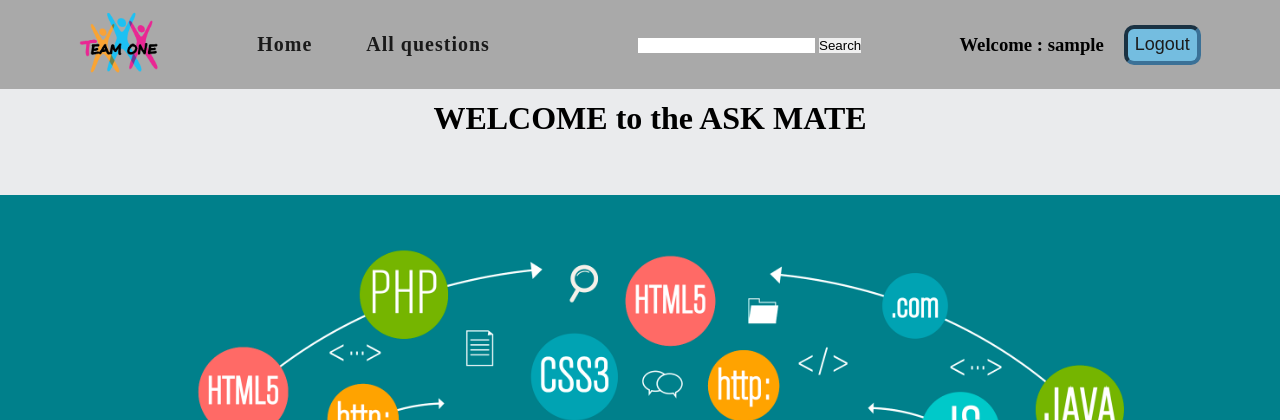
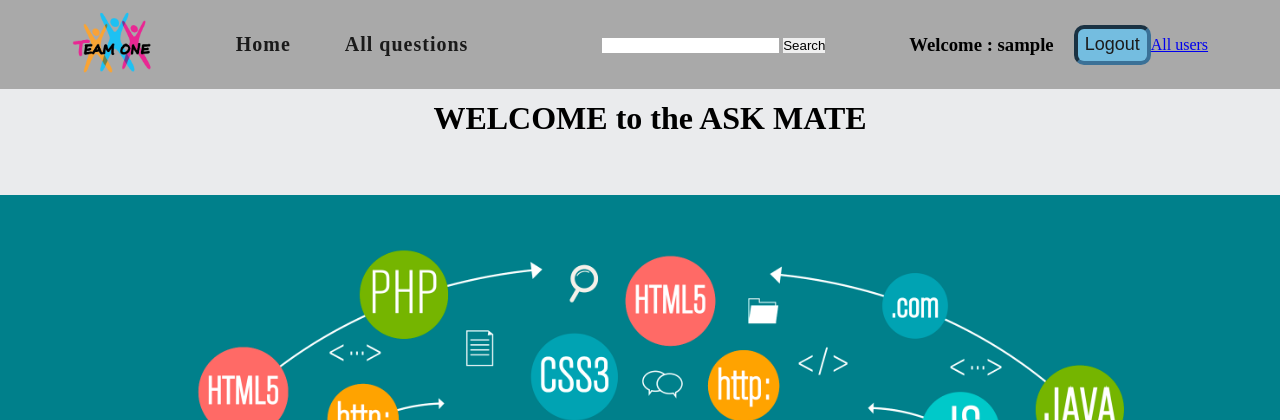
Before and after one commit to stelmaszczykadrian/Ask-Mate, a Flask app: template templates/user_profile.html in a window 1280 px wide. Shown: the top 420 px of the page. Run offline with Flask 2, Linux system fonts and the light colour scheme; the template is opened without the code that fills it: most values are stand-ins (such as "Sample title", 1, 10 or a date in 2020).

Commit message:
update tamplates to show users list

```diff
--- a/templates/main.html
+++ b/templates/main.html
@@ -27,6 +27,7 @@
        <div class="nav_bar-btn-alternative">
        <h3>Welcome : {{ logged_user.user_name }}</h3>
        <button class="btn-nav_bar_alternative"><a class="btn-nav_bar" type="button" href="{{ url_for('logout') }}" role="button" methods="post">Logout</a></button>
+       <a href="/users">All users</a>
       </div>
       {% endif %}
    </div>
--- a/templates/users.html
+++ b/templates/users.html
@@ -3,6 +3,7 @@
 <head>
     <meta charset="UTF-8">
     <title>Users list</title>
+     <link rel="stylesheet" type="text/css" href={{ url_for('static', filename='style.css') }}>
 </head>
 <body>
     <table BORDER="solid">
```
